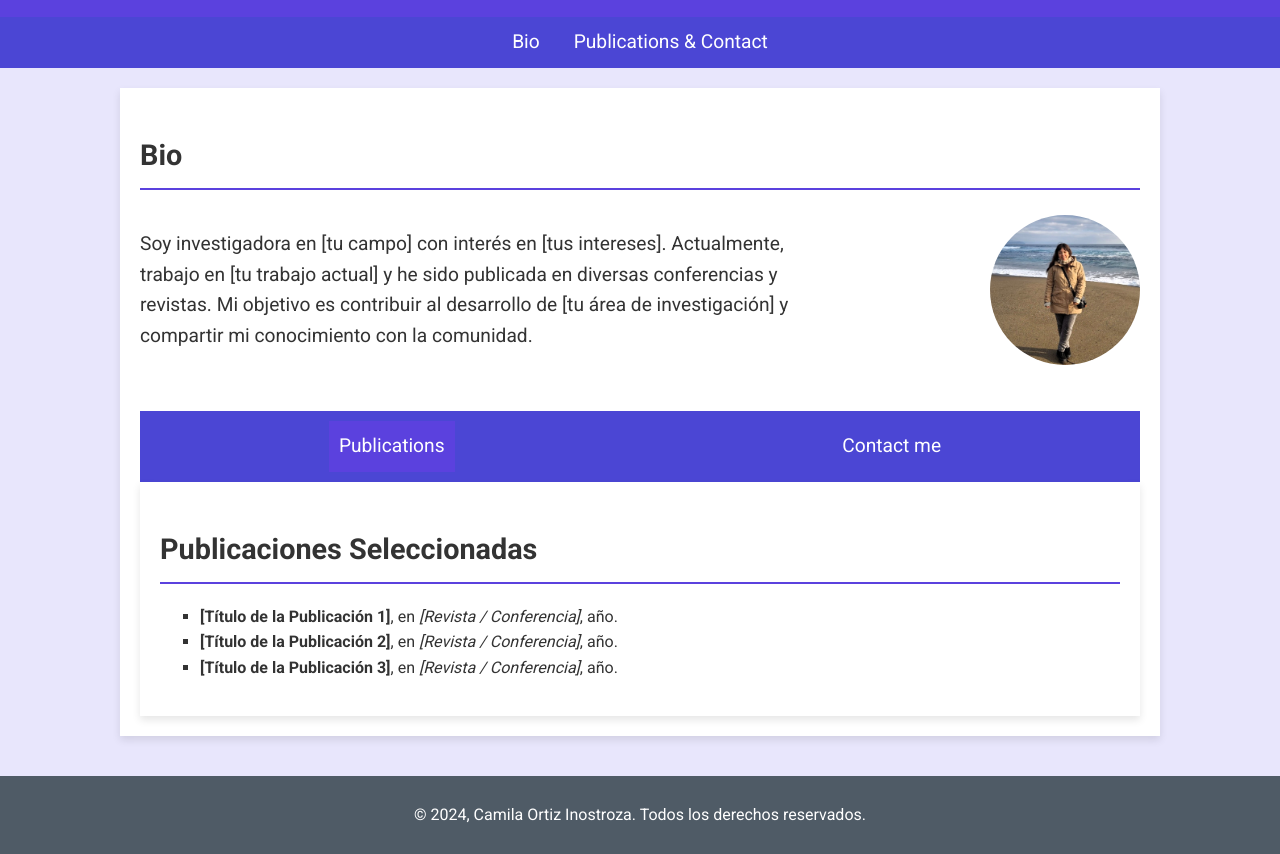
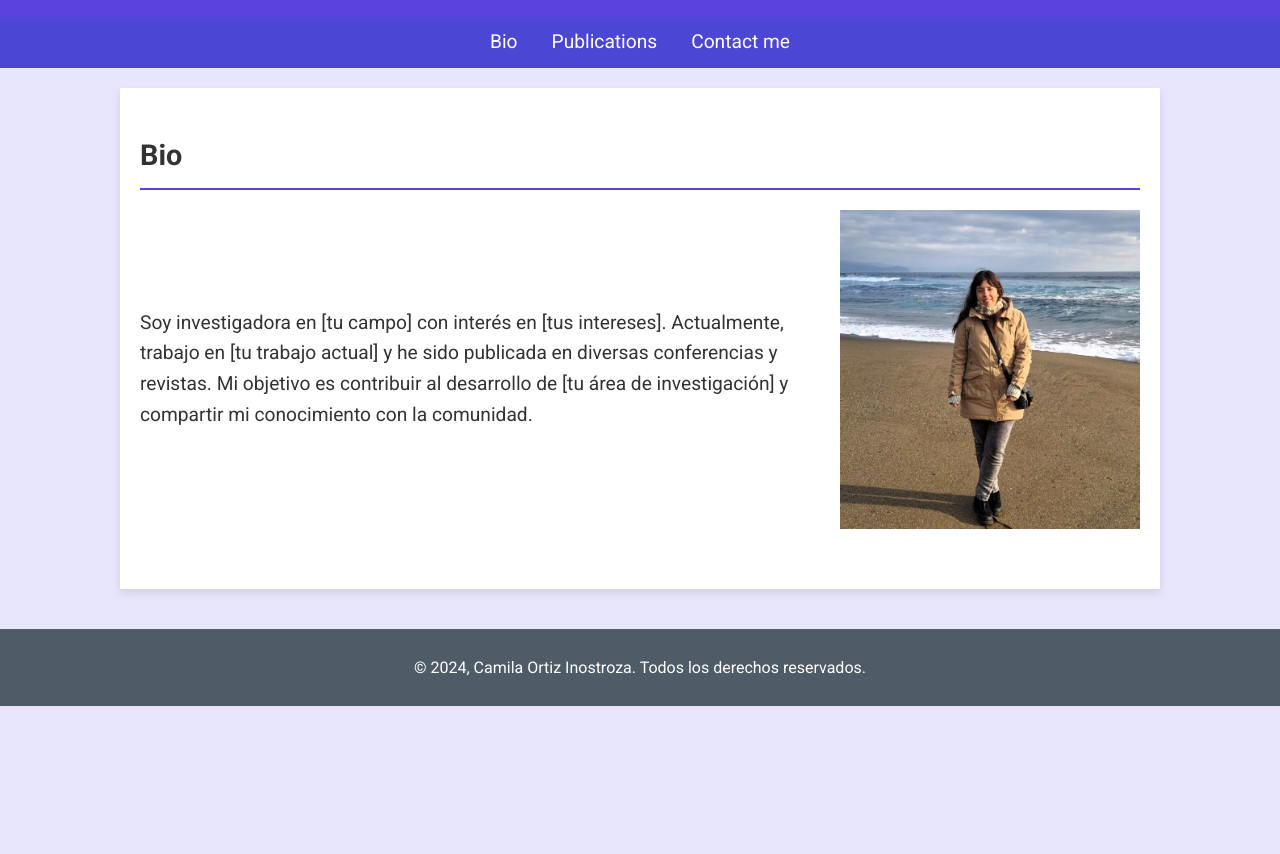
Before and after one commit to CamilaOInos/CamilaOInos.github.io, a plain HTML site: page index.html in a window 1280 px wide. Shown: the part 87-941 px from the top of the page. After the commit the page ends 800 px from the top, so only its background shows below. Drawn offline with Linux system fonts and the light colour scheme.

Commit message:
Update index.html

```diff
--- a/index.html
+++ b/index.html
@@ -73,55 +73,16 @@
             align-items: center;
         }
 
+        /* Make the image larger and keep the rectangular shape */
         .bio img {
-            border-radius: 50%;
-            width: 150px;
-            height: 150px;
+            width: 300px;
+            height: auto;
             margin-left: 20px;
         }
 
         .bio p {
             font-size: 1.2em;
             max-width: 70%;
-        }
-
-        /* Tabs styles */
-        .tabs {
-            margin-top: 20px;
-        }
-
-        .tabs nav {
-            display: flex;
-            justify-content: space-around;
-            background-color: #4b46d4;
-            padding: 10px 0;
-        }
-
-        .tabs nav a {
-            color: white;
-            text-decoration: none;
-            padding: 10px;
-            font-size: 1.2em;
-            cursor: pointer;
-        }
-
-        .tabs nav a.active {
-            background-color: #5B41DE;
-        }
-
-        .tab-content {
-            display: none;
-            padding: 20px;
-            background-color: white;
-            box-shadow: 0 4px 8px rgba(0, 0, 0, 0.1);
-        }
-
-        .tab-content.active {
-            display: block;
-        }
-
-        .publications ul {
-            list-style-type: square;
         }
 
         footer {
@@ -140,8 +101,9 @@
     </header>
 
     <nav>
-        <a href="#bio">Bio</a>
-        <a href="#tabs">Publications & Contact</a>
+        <a href="index.html">Bio</a>
+        <a href="publications.html">Publications</a>
+        <a href="contact.html">Contact me</a>
     </nav>
 
     <div class="container">
@@ -155,51 +117,11 @@
                 <img src="foto web (2).jpeg" alt="Foto de Camila Ortiz Inostroza">
             </div>
         </section>
-
-        <!-- Tabs for Publications and Contact -->
-        <div id="tabs" class="tabs">
-            <nav>
-                <a href="#publications" class="active" onclick="openTab(event, 'publications')">Publications</a>
-                <a href="#contact" onclick="openTab(event, 'contact')">Contact me</a>
-            </nav>
-
-            <!-- Tab content for Publications -->
-            <div id="publications" class="tab-content active">
-                <h2>Publicaciones Seleccionadas</h2>
-                <div class="publications">
-                    <ul>
-                        <li><strong>[Título de la Publicación 1]</strong>, en <em>[Revista / Conferencia]</em>, año.</li>
-                        <li><strong>[Título de la Publicación 2]</strong>, en <em>[Revista / Conferencia]</em>, año.</li>
-                        <li><strong>[Título de la Publicación 3]</strong>, en <em>[Revista / Conferencia]</em>, año.</li>
-                    </ul>
-                </div>
-            </div>
-
-            <!-- Tab content for Contact me -->
-            <div id="contact" class="tab-content">
-                <h2>Contact me</h2>
-                <p>Puedes contactarme a través de mi correo electrónico: <a href="mailto:cfortiz3@uc.cl">cfortiz3@uc.cl</a></p>
-            </div>
-        </div>
     </div>
 
     <footer>
         <p>&copy; 2024, Camila Ortiz Inostroza. Todos los derechos reservados.</p>
     </footer>
 
-    <script>
-        function openTab(evt, tabName) {
-            var i, tabcontent, tablinks;
-            tabcontent = document.getElementsByClassName("tab-content");
-            for (i = 0; i < tabcontent.length; i++) {
-                tabcontent[i].classList.remove("active");
-            }
-            tablinks = document.querySelectorAll(".tabs nav a");
-            tablinks.forEach(link => link.classList.remove("active"));
-            document.getElementById(tabName).classList.add("active");
-            evt.currentTarget.classList.add("active");
-        }
-    </script>
-
 </body>
 </html>
```
